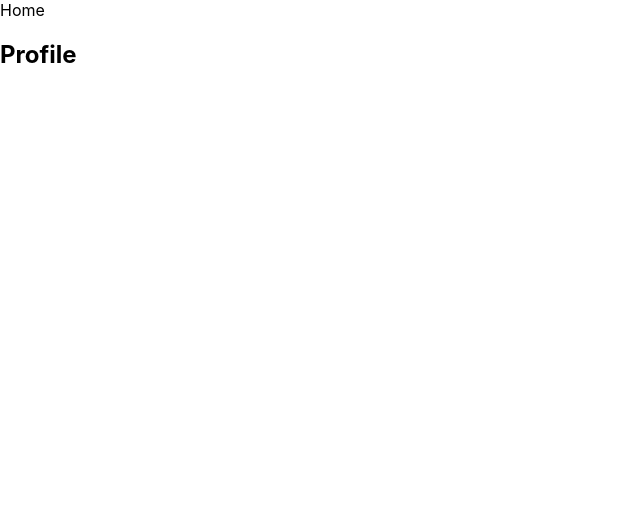
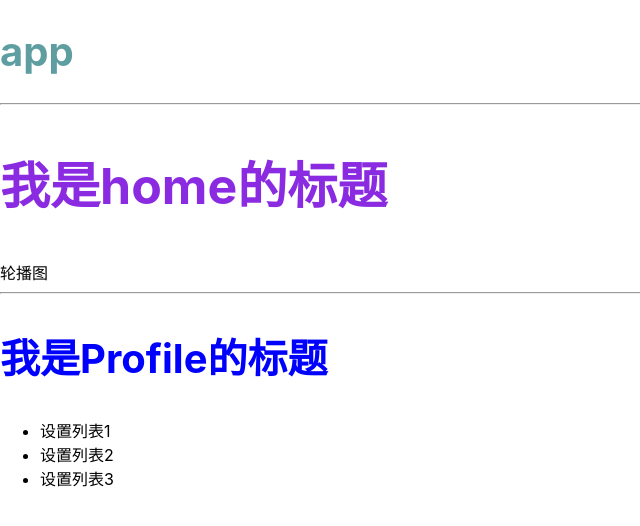
Before and after one commit to SmileYang966/React-study-demo, a React (Create React App) app: page / in a window 1280 px wide. Shown: the top 526 px of the page, without its empty margins (0-640 px from the left). Built offline with nearby package versions, Linux system fonts and the light colour scheme.

Commit message:
css样式：内联样式以及普通样式写法

```diff
--- a/package.json
+++ b/package.json
@@ -9,6 +9,7 @@
     "react": "^18.2.0",
     "react-dom": "^18.2.0",
     "react-scripts": "5.0.1",
+    "styled-components": "^5.3.9",
     "web-vitals": "^2.1.4"
   },
   "scripts": {
--- a/src/index.js
+++ b/src/index.js
@@ -17,7 +17,8 @@ import './source/css/index.css'
 // import App from './source/09-高阶组件/06-高阶组件-生命周期劫持'
 // import App from './source/10-组件内容补充/01-ref的转发'
 // import App from './source/10-组件内容补充/03-fragments的使用'
-import App from './source/10-组件内容补充/04-StrickMode'
+// import App from './source/10-组件内容补充/04-StrickMode'
+import App from './source/11-React样式/02-普通样式/app'
 
 
 const root = ReactDOM.createRoot(document.getElementById('root'));
--- /dev/null
+++ b/src/source/11-React样式/02-普通样式/app/index.js
@@ -0,0 +1,20 @@
+import React, { PureComponent } from 'react'
+
+import Home from '../home'
+import Profile from '../profile'
+
+import './style.css'
+
+export default class App extends PureComponent {
+  render() {
+    return (
+      <div id='app'>
+        <h1 className='title'>app</h1>
+        <hr/>
+        <Home/>
+        <hr/>
+        <Profile/>
+      </div>
+    )
+  }
+}
--- /dev/null
+++ b/src/source/11-React样式/02-普通样式/app/style.css
@@ -0,0 +1,11 @@
+/* 后代选择器 */
+/* #app .title{
+  font-size:40px;
+  color: cadetblue;
+} */
+
+/* 直接后代 */
+#app > .title{
+  font-size:40px;
+  color: cadetblue;
+}
--- /dev/null
+++ b/src/source/11-React样式/02-普通样式/home/index.js
@@ -0,0 +1,15 @@
+import React, { PureComponent } from 'react'
+import './style.css'
+
+export default class App extends PureComponent {
+  render() {
+    return (
+      <div className='home'>
+        <h2 className='title'>我是home的标题</h2>
+        <div className='settings'>
+          <span>轮播图</span>
+        </div>
+      </div>
+    )
+  }
+}
--- /dev/null
+++ b/src/source/11-React样式/02-普通样式/home/style.css
@@ -0,0 +1,4 @@
+.home .title{
+  font-size: 50px;
+  color:blueviolet;
+}
--- /dev/null
+++ b/src/source/11-React样式/02-普通样式/profile/index.js
@@ -0,0 +1,17 @@
+import React, { PureComponent } from 'react'
+import './style.css'
+
+export default class App extends PureComponent {
+  render() {
+    return (
+      <div className='profile'>
+        <h2 className='title'>我是Profile的标题</h2>
+        <ul className='settings'>
+          <li>设置列表1</li>
+          <li>设置列表2</li>
+          <li>设置列表3</li>
+        </ul>
+      </div>
+    )
+  }
+}
--- /dev/null
+++ b/src/source/11-React样式/02-普通样式/profile/style.css
@@ -0,0 +1,4 @@
+.profile .title{
+  font-size: 40px;
+  color: blue;
+}
```
Also changed, not shown: src/source/11-React样式/01-内联样式/01-内联样式.js (added, +11 -0 lines), 1 other file (tests, documents, lock files or other folders).
